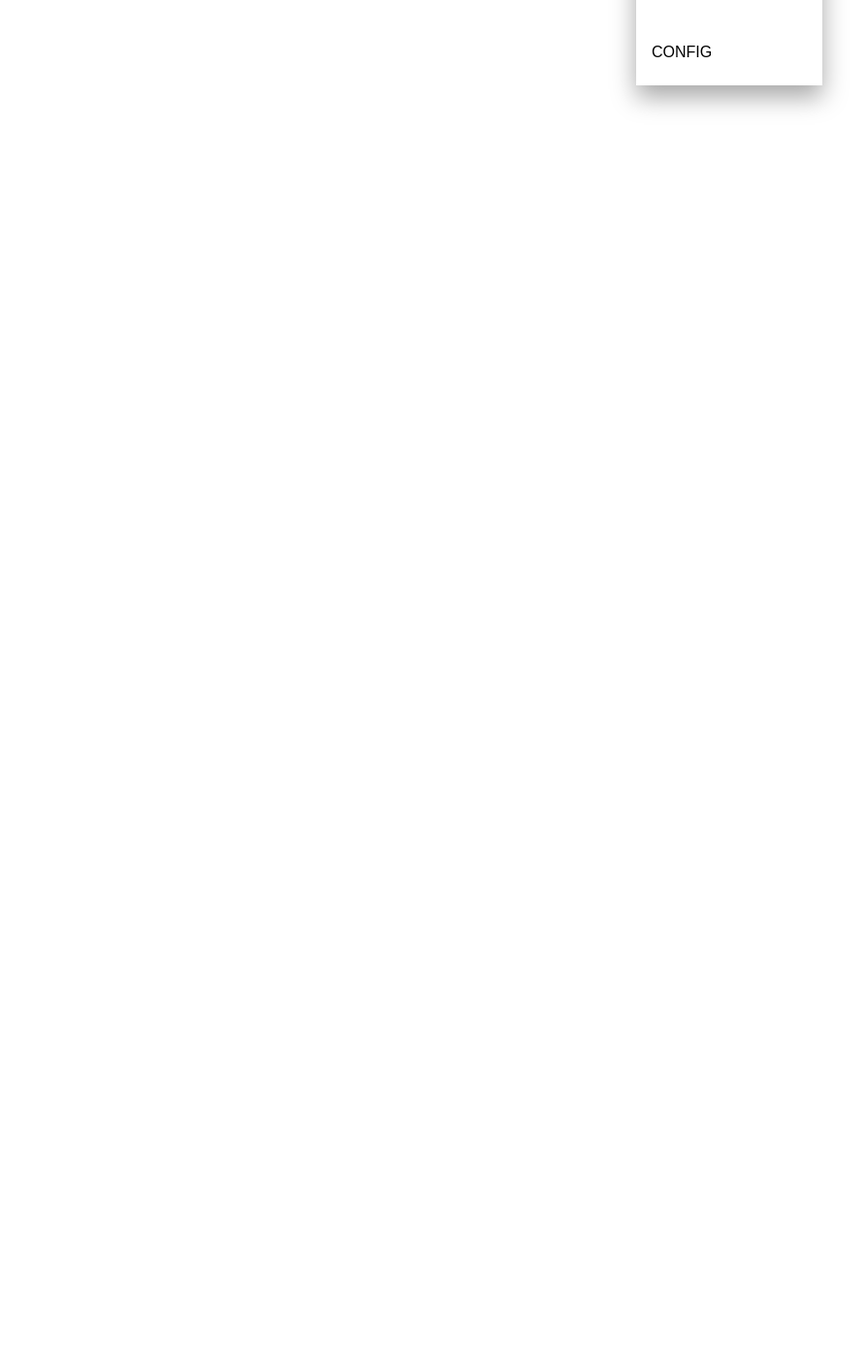
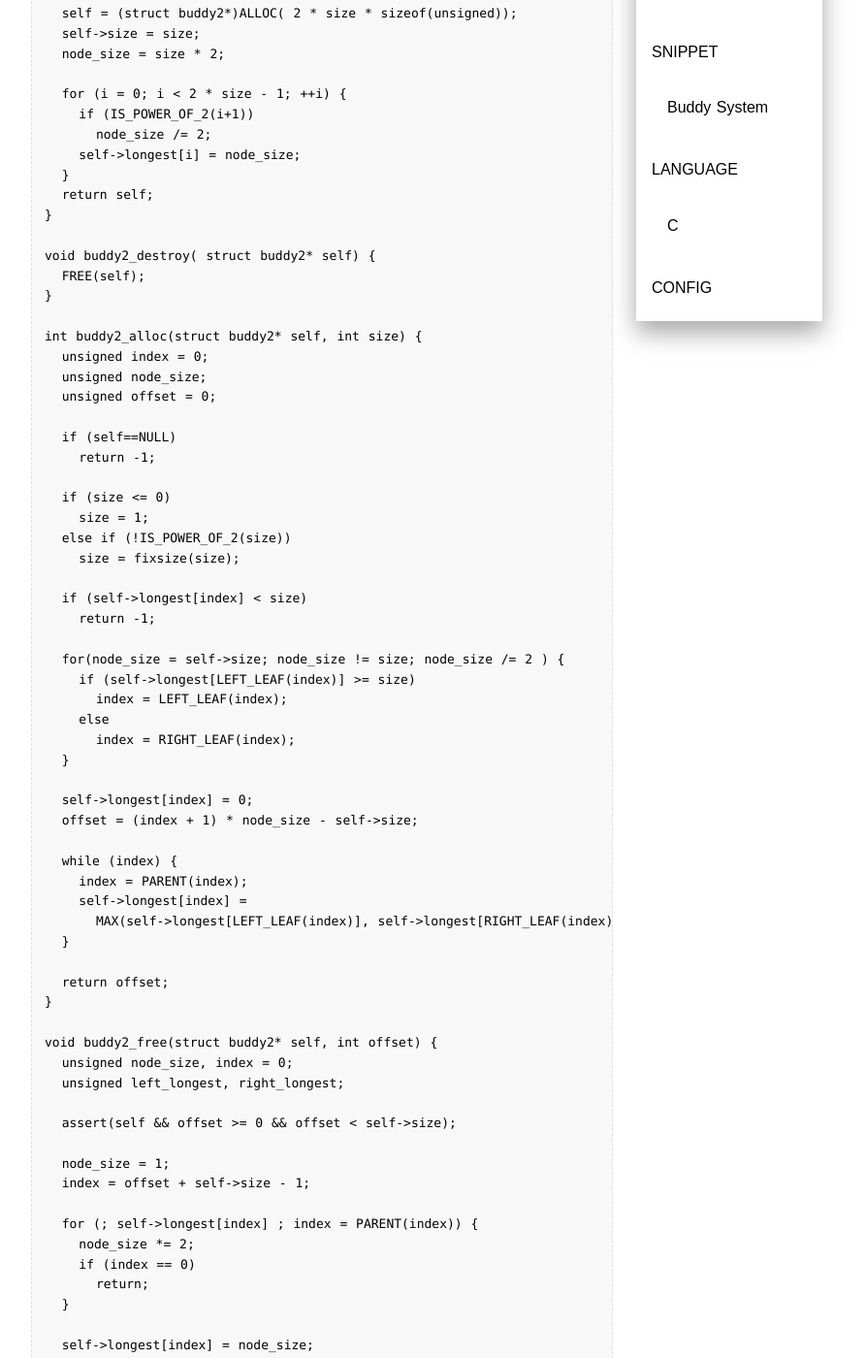
Before and after one commit to keyring/keyring.github.io, a Jekyll site: the page built from _posts/2015-11-10-Memos.md, in a window 1280 px wide and 1400 px high, scrolled down 1785 px. Shown: the whole window at 97% size, without its empty margins (308-1200 px from the left). Built offline with Jekyll 4.4.1, drawn with Linux system fonts in a browser that asks for light colours; nearby versions of some CDN libraries; some web fonts are replaced; Markdown is read by kramdown in place of the engine named in the settings; comment, search, counter and statistics services are not loaded; a style sheet for code colours, icons or effects is not loaded; some of the changed text lies outside the part shown.

Commit message:
update post

````diff
--- a/_posts/2015-11-10-Memos.md
+++ b/_posts/2015-11-10-Memos.md
@@ -22,6 +22,226 @@ curl -fsSL https://raw.github.com/supermarin/Alcatraz/master/Scripts/install.sh
 - [gitignore.io](https://www.gitignore.io/)网站可以自动生成需要的`.gitignore`文件。
 
 
+
+-------------------
+## SNIPPET
+-------------------
+
+###Buddy System
+
+代码来自[wuwenbin](https://github.com/wuwenbin/buddy2)，原理与解析参阅[伙伴分配器的一个极简实现](http://coolshell.cn/articles/10427.html)。当然，我觉得解析的有点啰嗦。
+
+*buddy2.h*
+
+```c
+/*   buddy2.h   */
+
+#ifndef __BUDDY2_H__
+#define __BUDDY2_H__
+
+#include <stdlib.h>
+
+struct buddy2;
+struct buddy2* buddy2_new( int size );
+void buddy2_destroy( struct buddy2* self );
+
+int buddy2_alloc(struct buddy2* self, int size);
+void buddy2_free(struct buddy2* self, int offset);
+
+int buddy2_size(struct buddy2* self, int offset);
+void buddy2_dump(struct buddy2* self);
+
+#endif//__BUDDY2_H__
+
+```
+
+*buddy2.c*
+
+```c
+/*   buddy2.c   */
+
+#include <stdlib.h>
+#include <assert.h>
+#include <stdio.h>
+#include <string.h>
+
+struct buddy2 {
+  unsigned size;
+  unsigned longest[1];
+};
+
+#define LEFT_LEAF(index) ((index) * 2 + 1)
+#define RIGHT_LEAF(index) ((index) * 2 + 2)
+#define PARENT(index) ( ((index) + 1) / 2 - 1)
+
+#define IS_POWER_OF_2(x) (!((x)&((x)-1)))
+#define MAX(a, b) ((a) > (b) ? (a) : (b))
+
+#define ALLOC malloc
+#define FREE free
+
+static unsigned fixsize(unsigned size) {
+  size |= size >> 1;
+  size |= size >> 2;
+  size |= size >> 4;
+  size |= size >> 8;
+  size |= size >> 16;
+  return size+1;
+}
+
+struct buddy2* buddy2_new( int size ) {
+  struct buddy2* self;
+  unsigned node_size;
+  int i;
+
+  if (size < 1 || !IS_POWER_OF_2(size))
+    return NULL;
+
+  self = (struct buddy2*)ALLOC( 2 * size * sizeof(unsigned));
+  self->size = size;
+  node_size = size * 2;
+
+  for (i = 0; i < 2 * size - 1; ++i) {
+    if (IS_POWER_OF_2(i+1))
+      node_size /= 2;
+    self->longest[i] = node_size;
+  }
+  return self;
+}
+
+void buddy2_destroy( struct buddy2* self) {
+  FREE(self);
+}
+
+int buddy2_alloc(struct buddy2* self, int size) {
+  unsigned index = 0;
+  unsigned node_size;
+  unsigned offset = 0;
+
+  if (self==NULL)
+    return -1;
+
+  if (size <= 0)
+    size = 1;
+  else if (!IS_POWER_OF_2(size))
+    size = fixsize(size);
+
+  if (self->longest[index] < size)
+    return -1;
+
+  for(node_size = self->size; node_size != size; node_size /= 2 ) {
+    if (self->longest[LEFT_LEAF(index)] >= size)
+      index = LEFT_LEAF(index);
+    else
+      index = RIGHT_LEAF(index);
+  }
+
+  self->longest[index] = 0;
+  offset = (index + 1) * node_size - self->size;
+
+  while (index) {
+    index = PARENT(index);
+    self->longest[index] =
+      MAX(self->longest[LEFT_LEAF(index)], self->longest[RIGHT_LEAF(index)]);
+  }
+
+  return offset;
+}
+
+void buddy2_free(struct buddy2* self, int offset) {
+  unsigned node_size, index = 0;
+  unsigned left_longest, right_longest;
+
+  assert(self && offset >= 0 && offset < self->size);
+
+  node_size = 1;
+  index = offset + self->size - 1;
+
+  for (; self->longest[index] ; index = PARENT(index)) {
+    node_size *= 2;
+    if (index == 0)
+      return;
+  }
+
+  self->longest[index] = node_size;
+
+  while (index) {
+    index = PARENT(index);
+    node_size *= 2;
+
+    left_longest = self->longest[LEFT_LEAF(index)];
+    right_longest = self->longest[RIGHT_LEAF(index)];
+
+    if (left_longest + right_longest == node_size)
+      self->longest[index] = node_size;
+    else
+      self->longest[index] = MAX(left_longest, right_longest);
+  }
+}
+
+int buddy2_size(struct buddy2* self, int offset) {
+  unsigned node_size, index = 0;
+
+  assert(self && offset >= 0 && offset < self->size);
+
+  node_size = 1;
+  for (index = offset + self->size - 1; self->longest[index] ; index = PARENT(index))
+    node_size *= 2;
+
+  return node_size;
+}
+
+void buddy2_dump(struct buddy2* self) {
+  char canvas[65];
+  int i,j;
+  unsigned node_size, offset;
+
+  if (self == NULL) {
+    printf("buddy2_dump: (struct buddy2*)self == NULL");
+    return;
+  }
+
+  if (self->size > 64) {
+    printf("buddy2_dump: (struct buddy2*)self is too big to dump");
+    return;
+  }
+
+  memset(canvas,'_', sizeof(canvas));
+  node_size = self->size * 2;
+
+  for (i = 0; i < 2 * self->size - 1; ++i) {
+    if ( IS_POWER_OF_2(i+1) )
+      node_size /= 2;
+
+    if ( self->longest[i] == 0 ) {
+      if (i >=  self->size - 1) {
+        canvas[i - self->size + 1] = '*';
+      }
+      else if (self->longest[LEFT_LEAF(i)] && self->longest[RIGHT_LEAF(i)]) {
+        offset = (i+1) * node_size - self->size;
+
+        for (j = offset; j < offset + node_size; ++j)
+          canvas[j] = '*';
+      }
+    }
+  }
+  canvas[self->size] = '\0';
+  puts(canvas);
+}
+
+```
+
+-------------------
+## LANGUAGE
+-------------------
+
+### C
+
+- 打印结构体内的成员变量地址，输出的是**相对地址**（对齐之后的）
+- **char s1[]**与**char *s2**： s1,s2保存的都是**地址**，前者是数组本身s1的地址，后者是s2指向的内容的首地址，只是恰好数组的地址与其内容首地址相等了。所以，访问 s1 肯定等于 &s1, s2 不一定等于 &s2。其本质原因在于，数组与其内容肯定在同一个地方，内存连续；而指针与其指向的内容不一定内存连续。
+
+
+
 -----------------------------------
 ## CONFIG
 ----------------------------
````
